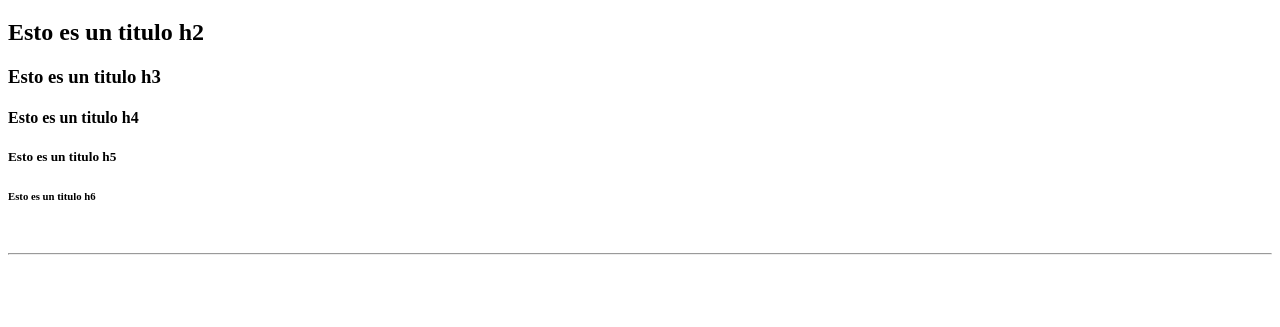
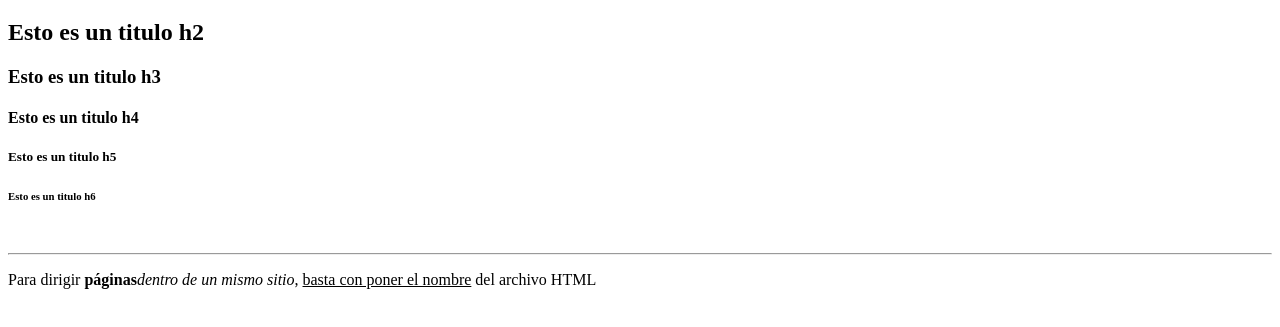
Before and after one commit to njrodriguez841/fUNDAMENTOSwEBg6, a plain HTML site: page HTML/index.html in a window 1280 px wide. Shown: the part 61-388 px from the top of the page. Drawn offline with Linux system fonts and the light colour scheme.

Commit message:
tratamiento letras

```diff
--- a/HTML/index.html
+++ b/HTML/index.html
@@ -20,6 +20,12 @@
     <br>
     <!--<hr> linea horizontal -->
     <hr>
+    <!--<p> parrafo--->
+    <!--<b>/<strong>"negrillas", <i> cursiva, <u> subrayado--->
+    <p>Para dirigir <b>páginas</b><i>dentro de un mismo sitio</i>, <u>basta con poner el nombre</u> del archivo HTML
+
+
+    </p>
 </body>
 
 </html>
```
